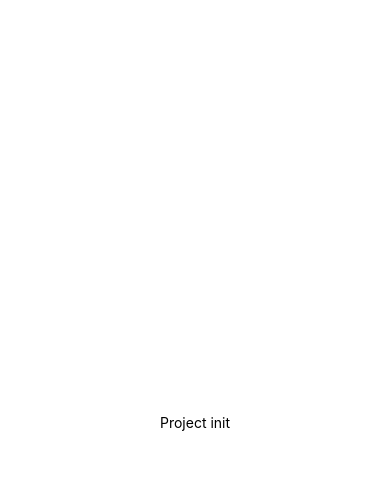
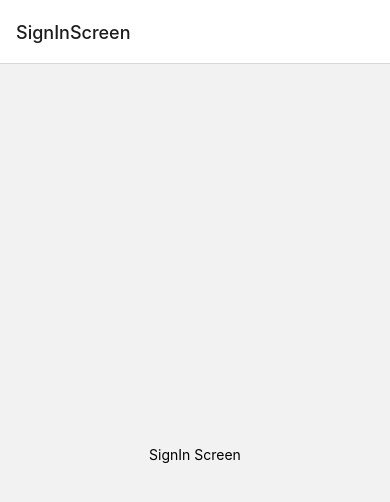
Before and after one commit to nazim-musayev/ari, a React Native app: screen /SignInScreen in a window 390 px wide. Shown: the top 502 px of the page. Built offline with nearby package versions, Linux system fonts and the light colour scheme.

Commit message:
adding base navigation

```diff
--- a/App.tsx
+++ b/App.tsx
@@ -1,19 +1,16 @@
-/**
- * Sample React Native App
- * https://github.com/facebook/react-native
- *
- * @format
- */
-
 import React from 'react';
 import type {PropsWithChildren} from 'react';
 import {
-  SafeAreaView,
   StatusBar,
-  StyleSheet,
-  Text,
   useColorScheme,
 } from 'react-native';
+import {
+  NavigationContainer,
+} from '@react-navigation/native';
+import {
+  SafeAreaProvider,
+} from 'react-native-safe-area-context';
+import Container from './src/navigation/container';
 
 
 type SectionProps = PropsWithChildren<{
@@ -29,24 +26,16 @@ function App(): JSX.Element {
   };
 
   return (
-    <SafeAreaView style={[backgroundStyle, styles.container]}>
-      <StatusBar
-        barStyle={isDarkMode ? 'light-content' : 'dark-content'}
-        backgroundColor={backgroundStyle.backgroundColor}
-      />
-      <Text>
-        Project init
-      </Text>
-    </SafeAreaView>
+    <SafeAreaProvider>
+      <NavigationContainer>
+        <StatusBar
+          barStyle={isDarkMode ? 'light-content' : 'dark-content'}
+          backgroundColor={backgroundStyle.backgroundColor}
+        />
+        <Container />
+      </NavigationContainer>
+  </SafeAreaProvider>
   );
 }
 
-const styles = StyleSheet.create({
-  container: {
-    flex: 1,
-    justifyContent: 'center',
-    alignItems: 'center',
-  }
-});
-
 export default App;
--- a/package.json
+++ b/package.json
@@ -11,9 +11,13 @@
   },
   "dependencies": {
     "@hookform/resolvers": "^3.1.1",
+    "@react-navigation/native": "^6.1.7",
+    "@react-navigation/native-stack": "^6.9.13",
     "react": "18.2.0",
     "react-hook-form": "^7.45.1",
     "react-native": "0.72.1",
+    "react-native-safe-area-context": "^4.6.3",
+    "react-native-screens": "^3.22.0",
     "zod": "^3.21.4"
   },
   "devDependencies": {
--- /dev/null
+++ b/src/navigation/container/index.tsx
@@ -0,0 +1,25 @@
+import {
+  createNativeStackNavigator,
+} from '@react-navigation/native-stack';
+
+import SignInScreen from '../screens/sign-in';
+
+
+const Stack = createNativeStackNavigator();
+
+const Container = () => {
+  const user = false;
+
+  return (
+    <Stack.Navigator>
+      {!user && (
+        <Stack.Screen
+          name='SignInScreen'
+          component={SignInScreen}
+        />
+      )}
+    </Stack.Navigator>
+  );
+}
+
+export default Container;
--- /dev/null
+++ b/src/navigation/screens/sign-in/index.tsx
@@ -0,0 +1,21 @@
+import { View, Text, StyleSheet } from "react-native";
+
+function SignInScreen() {
+  return (
+    <View style={styles.container}>
+      <Text>
+        SignIn Screen
+      </Text>
+    </View>
+  );
+}
+
+const styles = StyleSheet.create({
+  container: {
+    flex: 1,
+    justifyContent: 'center',
+    alignItems: 'center',
+  },
+});
+
+export default SignInScreen;
```
Also changed, not shown: 4 other files (tests, documents, lock files or other folders).
